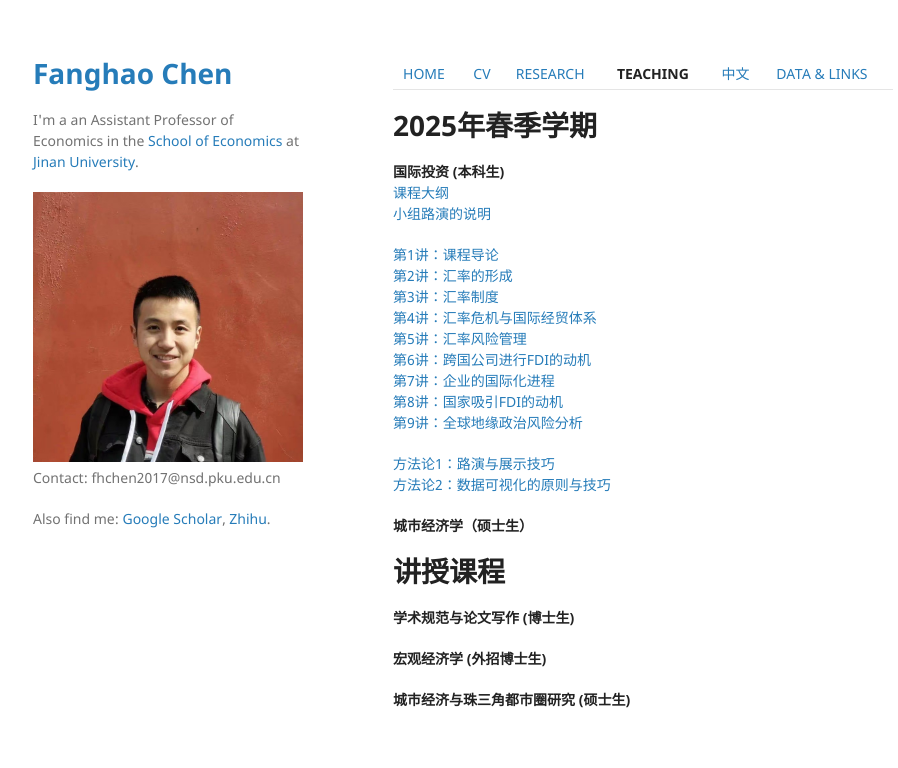
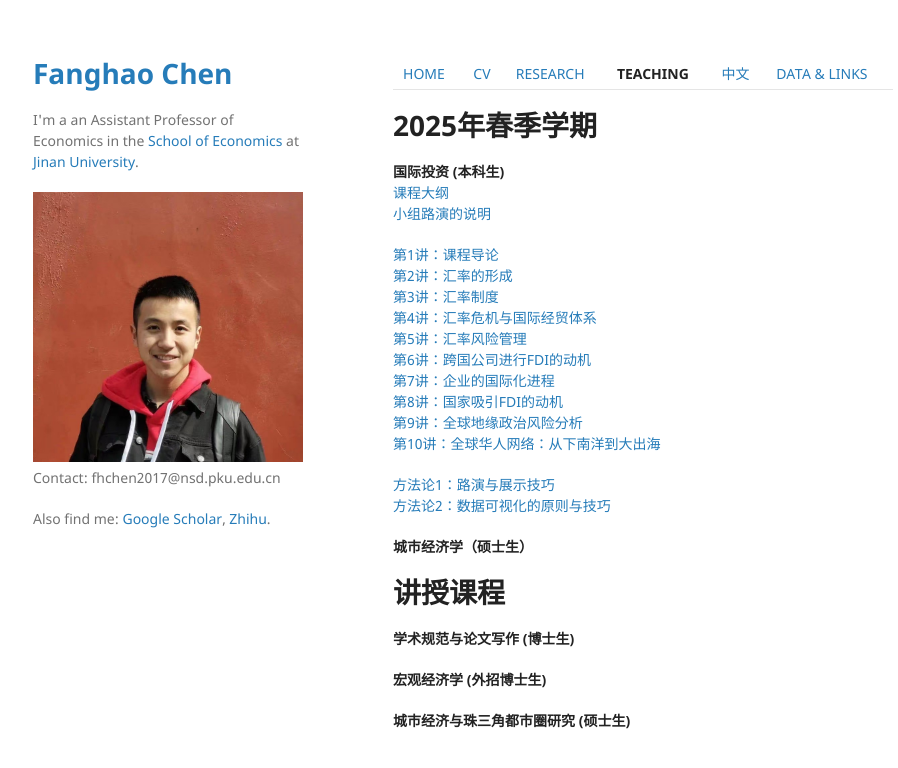
Before and after one commit to FanghaoChen/homepage, a Jekyll site: the page built from teaching.md, in a window 1280 px wide. Shown: the top 768 px of the page, without its empty margins (177-1075 px from the left). Built offline with Jekyll 4.4.1, drawn with Linux system fonts in a browser that asks for light colours; our own code applies the rules of GitHub Pages for plain Markdown files; part of the change alters nothing that is shown.

Commit message:
Update teaching.md

```diff
--- a/teaching.md
+++ b/teaching.md
@@ -15,6 +15,7 @@
 [第7讲：企业的国际化进程](./assets/第7讲_企业的国际化进程.pdf) <br/>
 [第8讲：国家吸引FDI的动机](./assets/第8讲_国家吸引FDI的动机.pdf) <br/>
 [第9讲：全球地缘政治风险分析](./assets/第9讲_全球地缘政治风险分析.pdf) <br/>
+[第10讲：全球华人网络：从下南洋到大出海](./assets/第10讲_全球华人网络.pdf) <br/>
 
 [方法论1：路演与展示技巧](./assets/方法论1_路演与展示技巧.pdf) <br/>
 [方法论2：数据可视化的原则与技巧](./assets/方法论2_数据可视化的原则与技巧.pdf) <br/>
@@ -24,8 +25,7 @@
 
 
 
-[第10讲：中资企业出海前沿](./assets/第10讲_中资企业出海前沿.pdf) <br/>
-[第11讲：全球华人网络：从下南洋到大出海](./assets/第11讲_全球华人网络.pdf) <br/>
+[第11讲：中资企业出海前沿](./assets/第11讲_中资企业出海前沿.pdf) <br/>
 [第12讲：全球资产配置理论](./assets/第12讲_全球资产配置理论.pdf) <br/>
 --->
 
```
